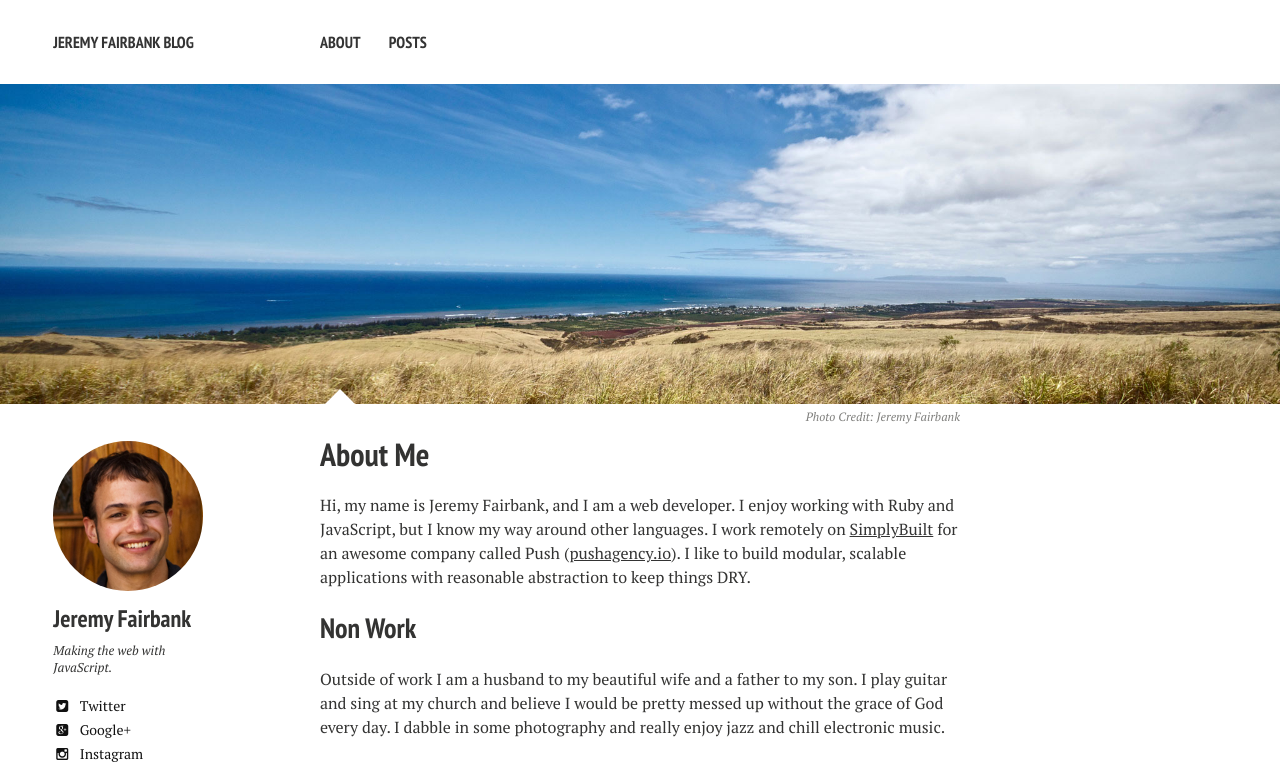
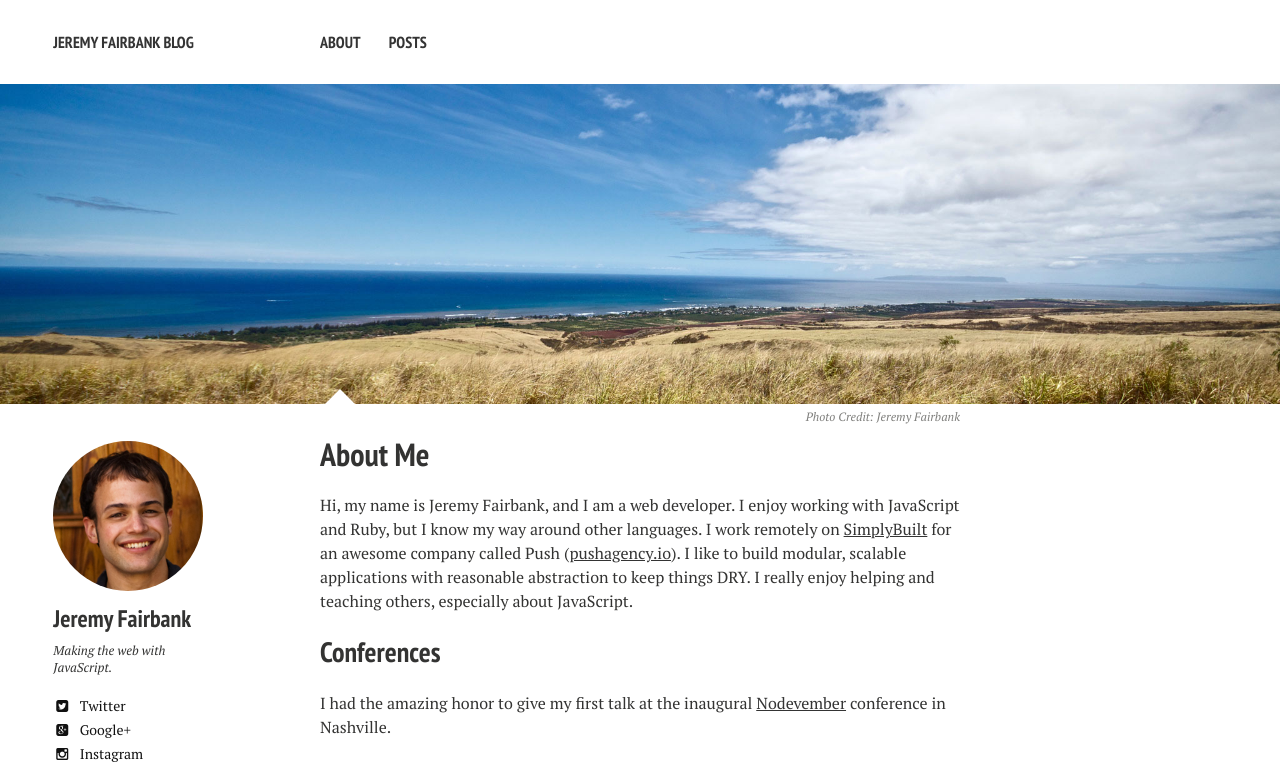
Before and after one commit to jfairbank/blog, a Jekyll site: the page built from about/index.md, in a window 1280 px wide and 1400 px high. Shown: the top 765 px of the window. Built offline with Jekyll 4.4.1, drawn with Linux system fonts in a browser that asks for light colours; nearby versions of some CDN libraries; grey boxes are pictures that could not be loaded.

Commit message:
Some about me updates

```diff
--- a/about/index.md
+++ b/about/index.md
@@ -11,9 +11,15 @@
   creditlink: http://jfairbank.github.io
 ---
 
-Hi, my name is Jeremy Fairbank, and I am a web developer. I enjoy working with Ruby and JavaScript, but I know my way around other languages. I work remotely on [SimplyBuilt](http://www.simplybuilt.com) for an awesome company called Push ([pushagency.io](http://pushagency.io)). I like to build modular, scalable applications with reasonable abstraction to keep things DRY.
+Hi, my name is Jeremy Fairbank, and I am a web developer. I enjoy working with JavaScript and Ruby, but I know my way around other languages. I work remotely on [SimplyBuilt](http://www.simplybuilt.com) for an awesome company called Push ([pushagency.io](http://pushagency.io)). I like to build modular, scalable applications with reasonable abstraction to keep things DRY. I really enjoy helping and teaching others, especially about JavaScript.
 
-## Non Work
+## Conferences
+
+I had the amazing honor to give my first talk at the inaugural <a href="http://www.nodevember.org/" target="_blank">Nodevember</a> conference in Nashville.
+
+<iframe width="420" height="315" src="//www.youtube.com/embed/PrQSpdWkN6Q" frameborder="0" allowfullscreen></iframe>
+
+## Besides Dev
 
 Outside of work I am a husband to my beautiful wife and a father to my son. I play guitar and sing at my church and believe I would be pretty messed up without the grace of God every day. I dabble in some photography and really enjoy jazz and chill electronic music.
 
```
